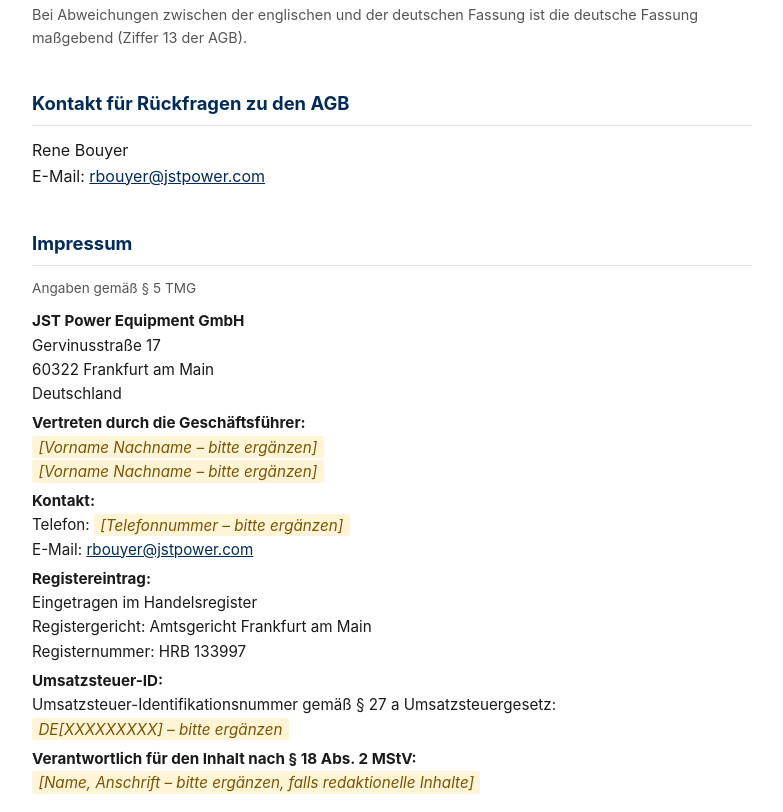
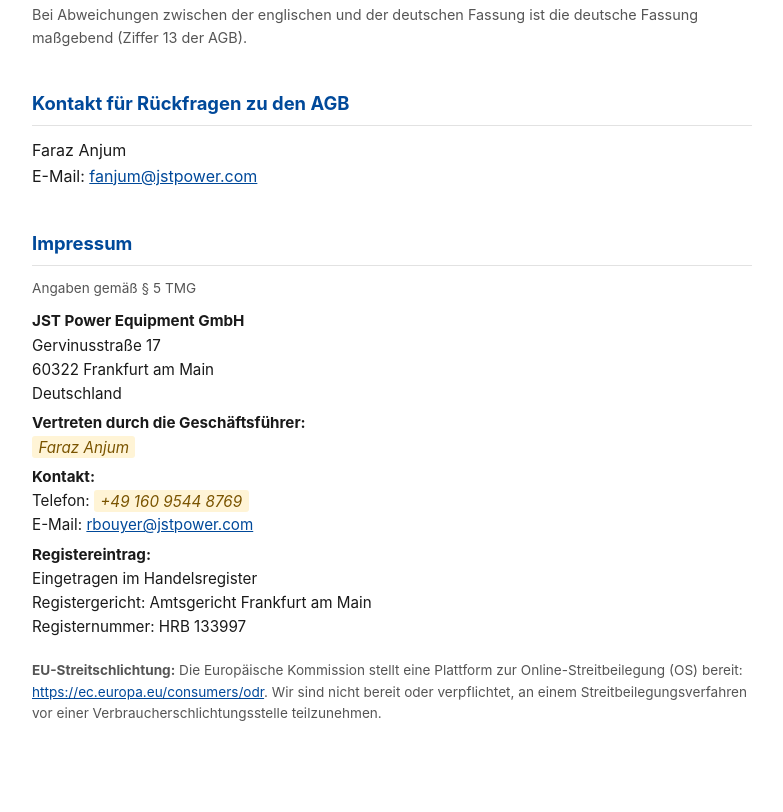
Before and after one commit to hsaleem-jst/jst-agb, a plain HTML site: page index.html in a window 1280 px wide. Shown: the part 506-1318 px from the top of the page, without its empty margins (248-1031 px from the left). Drawn offline with Linux system fonts and the light colour scheme.

Commit message:
Update index.html

```diff
--- a/index.html
+++ b/index.html
@@ -8,7 +8,7 @@
   <meta name="description" content="Allgemeine Geschäftsbedingungen (AGB) der JST Power Equipment GmbH, Frankfurt am Main.">
   <style>
     :root {
-      --jst-blue: #002b5c;
+      --jst-blue: #00499a;
       --jst-red: #c8102e;
       --text: #1a1a1a;
       --muted: #555;
@@ -138,8 +138,8 @@
 
     <h2>Kontakt für Rückfragen zu den AGB</h2>
     <p>
-      Rene Bouyer<br>
-      E-Mail: <a href="mailto:rbouyer@jstpower.com">rbouyer@jstpower.com</a>
+      Faraz Anjum<br>
+      E-Mail: <a href="mailto:fanjum@jstpower.com">fanjum@jstpower.com</a>
     </p>
 
     <h2>Impressum</h2>
@@ -151,24 +151,16 @@
       Deutschland</p>
 
       <p><strong>Vertreten durch die Geschäftsführer:</strong><br>
-      <span class="todo">[Vorname Nachname – bitte ergänzen]</span><br>
-      <span class="todo">[Vorname Nachname – bitte ergänzen]</span></p>
+      <span class="todo">Faraz Anjum</span><br>
 
       <p><strong>Kontakt:</strong><br>
-      Telefon: <span class="todo">[Telefonnummer – bitte ergänzen]</span><br>
+      Telefon: <span class="todo">+49 160 9544 8769</span><br>
       E-Mail: <a href="mailto:rbouyer@jstpower.com">rbouyer@jstpower.com</a></p>
 
       <p><strong>Registereintrag:</strong><br>
       Eingetragen im Handelsregister<br>
       Registergericht: Amtsgericht Frankfurt am Main<br>
       Registernummer: HRB 133997</p>
-
-      <p><strong>Umsatzsteuer-ID:</strong><br>
-      Umsatzsteuer-Identifikationsnummer gemäß § 27 a Umsatzsteuergesetz:<br>
-      <span class="todo">DE[XXXXXXXXX] – bitte ergänzen</span></p>
-
-      <p><strong>Verantwortlich für den Inhalt nach § 18 Abs. 2 MStV:</strong><br>
-      <span class="todo">[Name, Anschrift – bitte ergänzen, falls redaktionelle Inhalte]</span></p>
 
       <p style="margin-top: 1.25rem; font-size: 0.85rem; color: var(--muted);">
         <strong>EU-Streitschlichtung:</strong> Die Europäische Kommission stellt eine Plattform zur Online-Streitbeilegung (OS) bereit:
```
